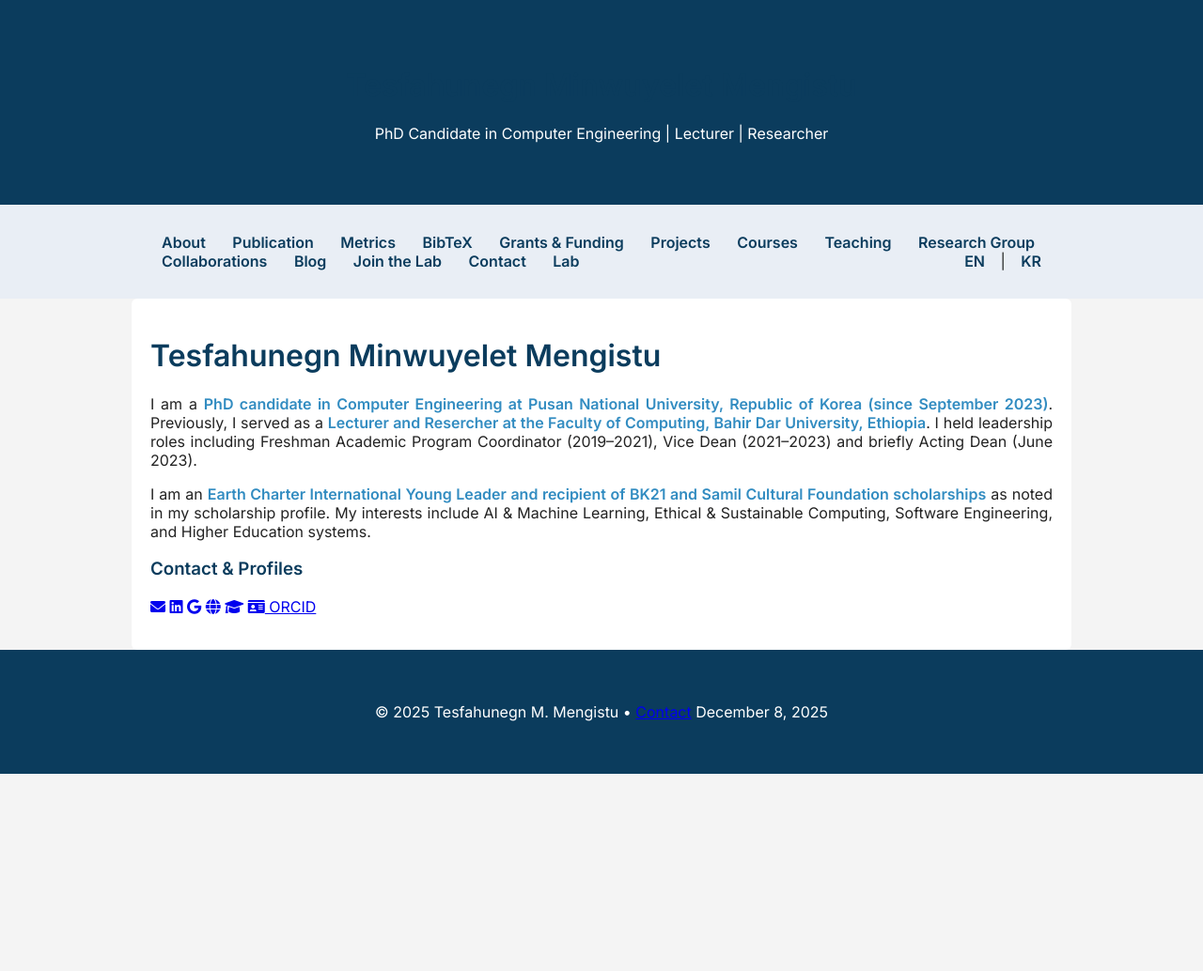
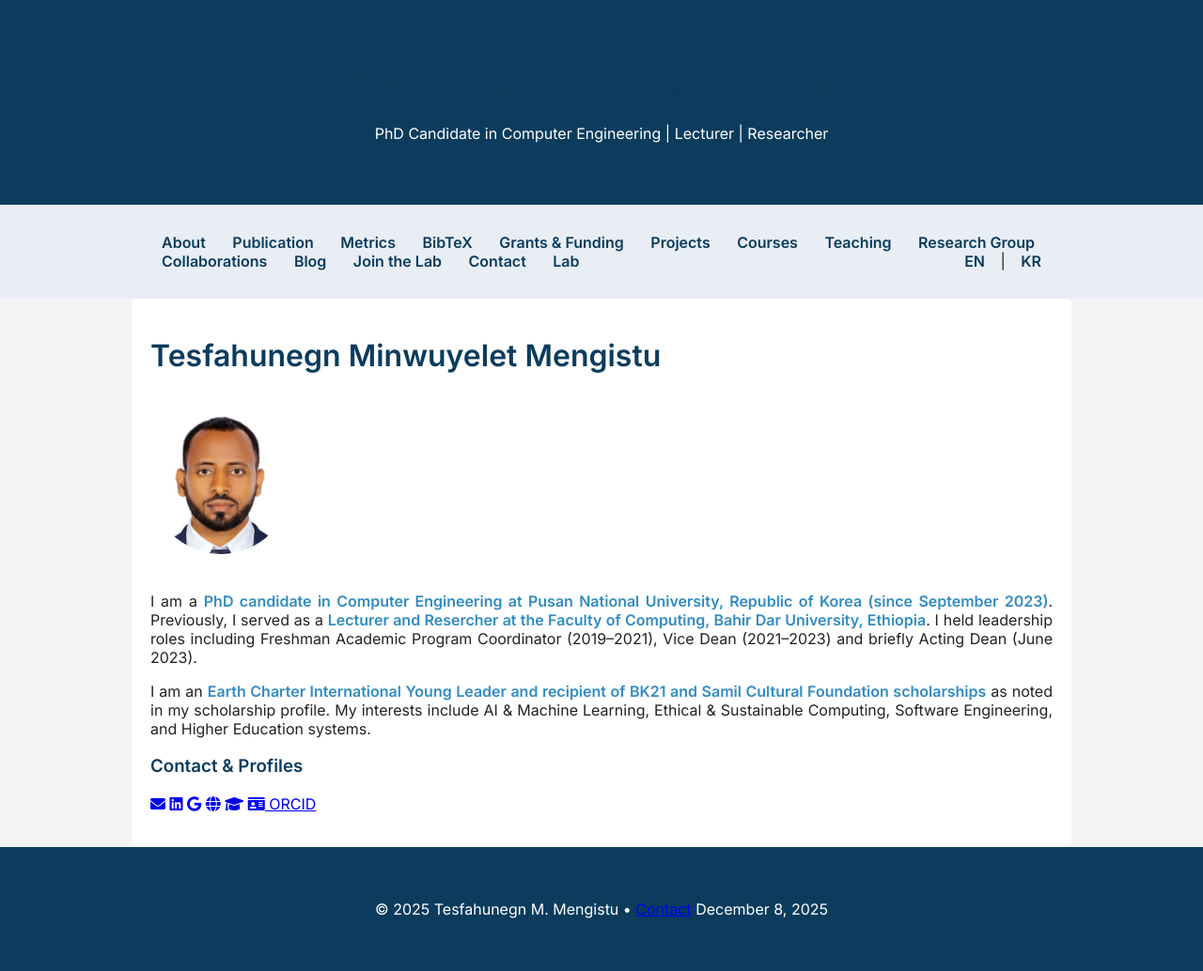
Before and after one commit to Tesfahunegn369/tesfahunegn369.github.io, a Jekyll site: the page built from index.md, in a window 1280 px wide. Shown: the whole page at 94% size. Built offline with Jekyll 4.4.1, drawn with Linux system fonts in a browser that asks for light colours; before the commit the page ends 900 px from its top, so only the background shows below that.

Commit message:
Update css index and lab index

```diff
--- a/assets/css/main.css
+++ b/assets/css/main.css
@@ -31,3 +31,34 @@ main {
   font-weight: bold;        /* Makes text bold */
   color: #328cc1;           /* Makes text blue (you can adjust the shade as you like) */
 }
+
+.profile-photo {
+  width: 150px; /* Adjust size */
+  height: 150px; /* Maintain aspect ratio */
+  border-radius: 50%; /* Circular photo */
+  object-fit: cover; /* Ensures image doesn’t stretch */
+  margin: 20px 0; /* Space around the image */
+}
+
+.contact-photo {
+  width: 120px;
+  height: 120px;
+  border-radius: 50%;
+  margin-bottom: 20px;
+}
+
+.resume-photo {
+  width: 100px;
+  height: 100px;
+  border-radius: 50%;
+  margin: 10px;
+}
+
+.lab-logo {
+  max-width: 200px;   /* Set the max-width of the image */
+  height: auto;       /* Maintain aspect ratio */
+  display: block;     /* Ensures the image is displayed as a block element */
+  margin: 20px 0;     /* Adds space around the image */
+  margin-left: auto;  /* Centers the image horizontally */
+  margin-right: auto;
+}
--- a/index.md
+++ b/index.md
@@ -5,6 +5,9 @@ lang: en
 permalink: /
 ---
 # Tesfahunegn Minwuyelet Mengistu
+
+<!-- Add your photo -->
+<img src="{{ '/assets/images/TesPic.jpg' | relative_url }}" alt="Tesfahunegn Minwuyelet Mengistu" class="profile-photo">
 
 <p class="justify-text">
   I am a <span class="bold-blue">PhD candidate in Computer Engineering at Pusan National University, Republic of Korea (since September 2023)</span>.
```
Also changed, not shown: lab/index.md (+3 -0 lines), assets/images/TesPic.jpg (added).
